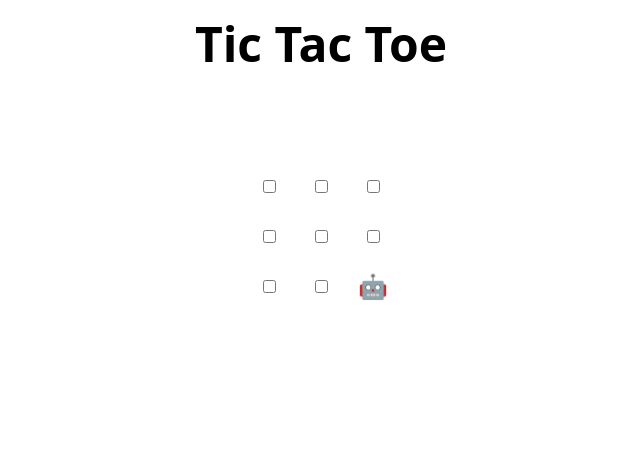
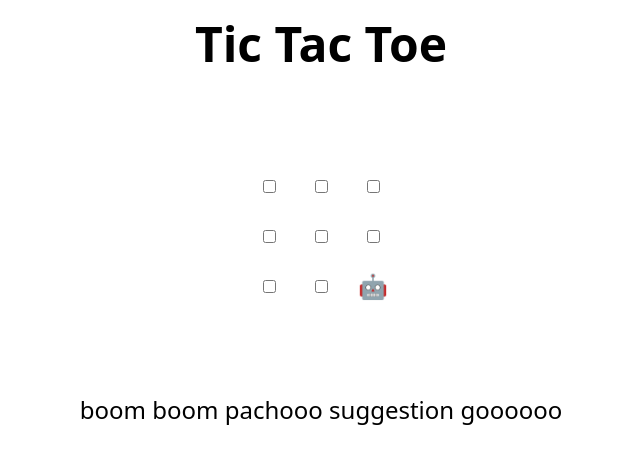
Before and after one commit to luisitossb/skills-review-pull-requests, a plain HTML site: page index.html in a window 1280 px wide. Shown: the whole page, without its empty margins (319-959 px from the left). Drawn offline with Linux system fonts and the light colour scheme.

Commit message:
Update index.html

```diff
--- a/index.html
+++ b/index.html
@@ -48,7 +48,7 @@
 </table>
 
 <h2 hidden>Game over, refresh to play again 🧑‍💻 🤖!</h2>
-
+boom boom pachooo suggestion goooooo
 <script>
   // Initialization
   const boxes = Array.from(document.querySelectorAll("td"));
```
